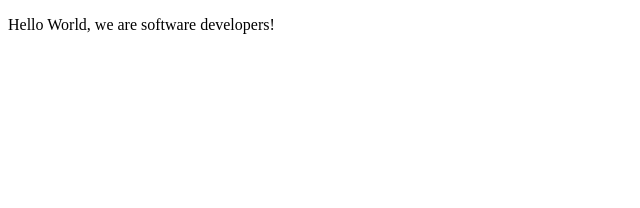
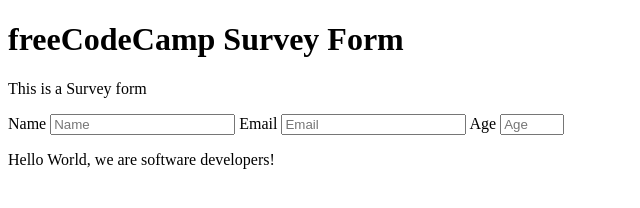
Before and after one commit to ismailakinkunmi/Ismail_Gemechu, a plain HTML site: page index.html in a window 1280 px wide. Shown: the whole page, without its empty margins (0-640 px from the left). Drawn offline with Linux system fonts and the light colour scheme.

Commit message:
The third Commit

```diff
--- a/index.html
+++ b/index.html
@@ -7,6 +7,24 @@
   </head>
 
   <body>
+    <h1 id="title">freeCodeCamp Survey Form</h1>
+    <p id="description">This is a Survey form</p>
+    <form id="survey-form">
+      <label for="name-label">Name</label>
+      <input id="name" type="text" placeholder="Name" required />
+      <label for="email">Email</label>
+      <input id="email" type="email" placeholder="Email" required />
+      <label for="age">Age</label>
+      <input
+        id="number"
+        type="number"
+        max="120"
+        min="10"
+        placeholder="Age"
+        required
+      />
+    </form>
+
     <p>Hello World, we are software developers!</p>
 
     <script src="https://cdn.freecodecamp.org/testable-projects-fcc/v1/bundle.js"></script>
```
